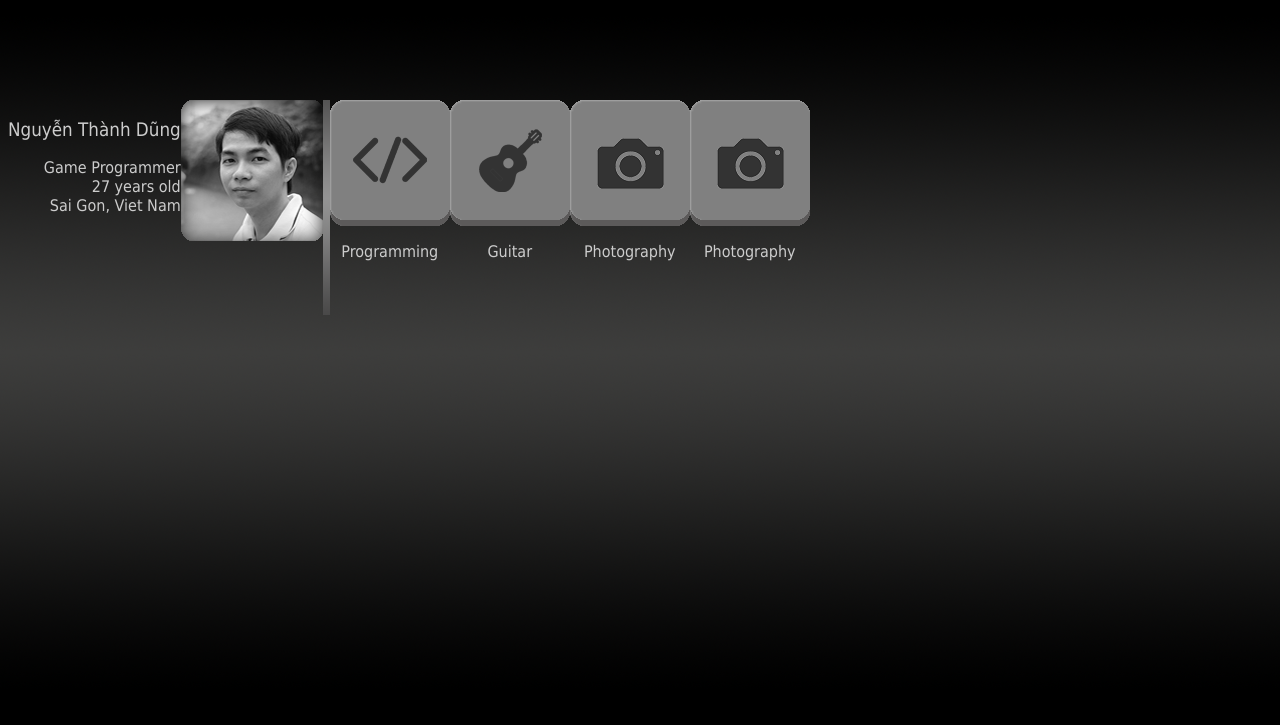
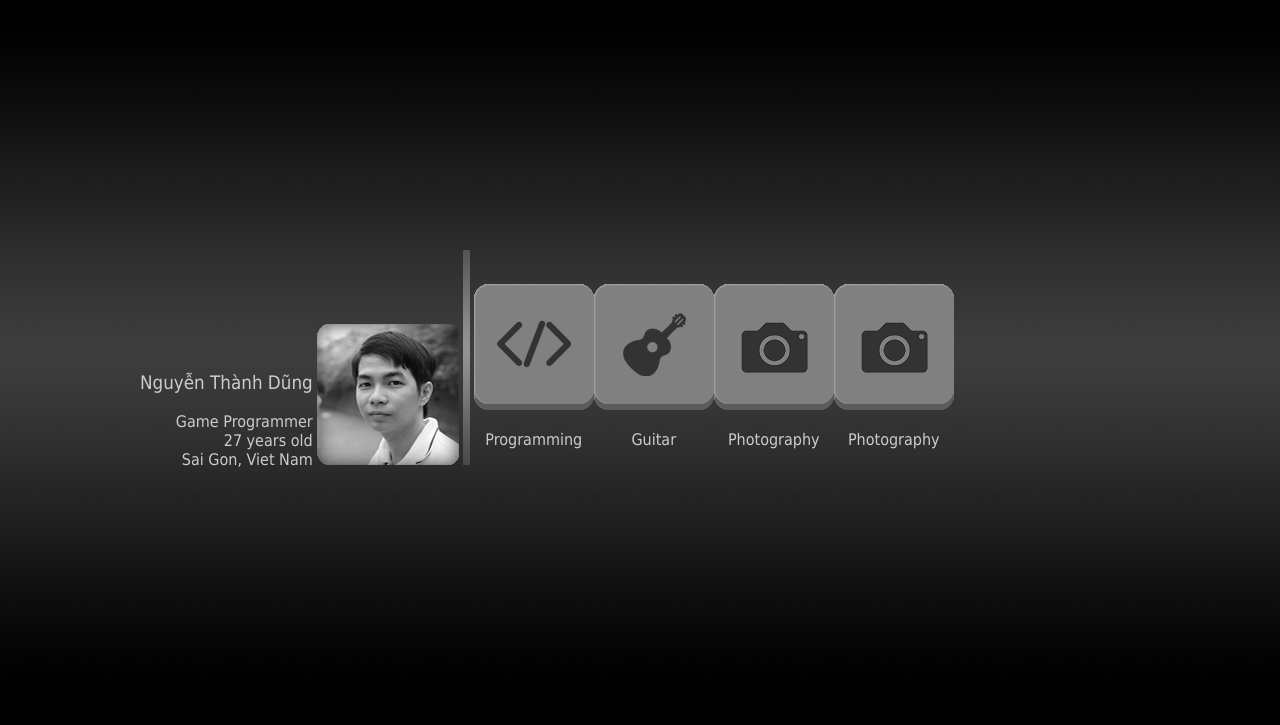
Before and after one commit to NguyenThanhDung/ntd.vn, a PHP site: page / in a window 1280 px wide. Shown: the top 725 px of the page. After the commit the page ends 607 px from the top, so only its background shows below. Run offline with PHP 8.4, Linux system fonts and the light colour scheme.

Commit message:
- Align elements

```diff
--- a/index.php
+++ b/index.php
@@ -1,3 +1,5 @@
+<!DOCTYPE html>
+
 <html>
 
 <head>
--- a/style/style.css
+++ b/style/style.css
@@ -13,13 +13,14 @@ p
 
 #content
 {
-	margin-top: 100px;
+	margin: 250px auto 0px;
+	width: 1000px;
 	display: block;
 }
 
 #profile_info
 {
-	float: left;
+	display: inline-block;
 	text-align: right;
 }
 
@@ -35,18 +36,17 @@ p
 
 #avatar
 {
-	float: left;
+	display: inline-block;
 }
 
 #line
 {
-	float: left;
+	display: inline-block;
 }
 
 #nagivation_zone
 {
-	display: block;
-	margin: 43px 10px 10px;
+	display: inline-block;
 }
 
 div.navigator
```
